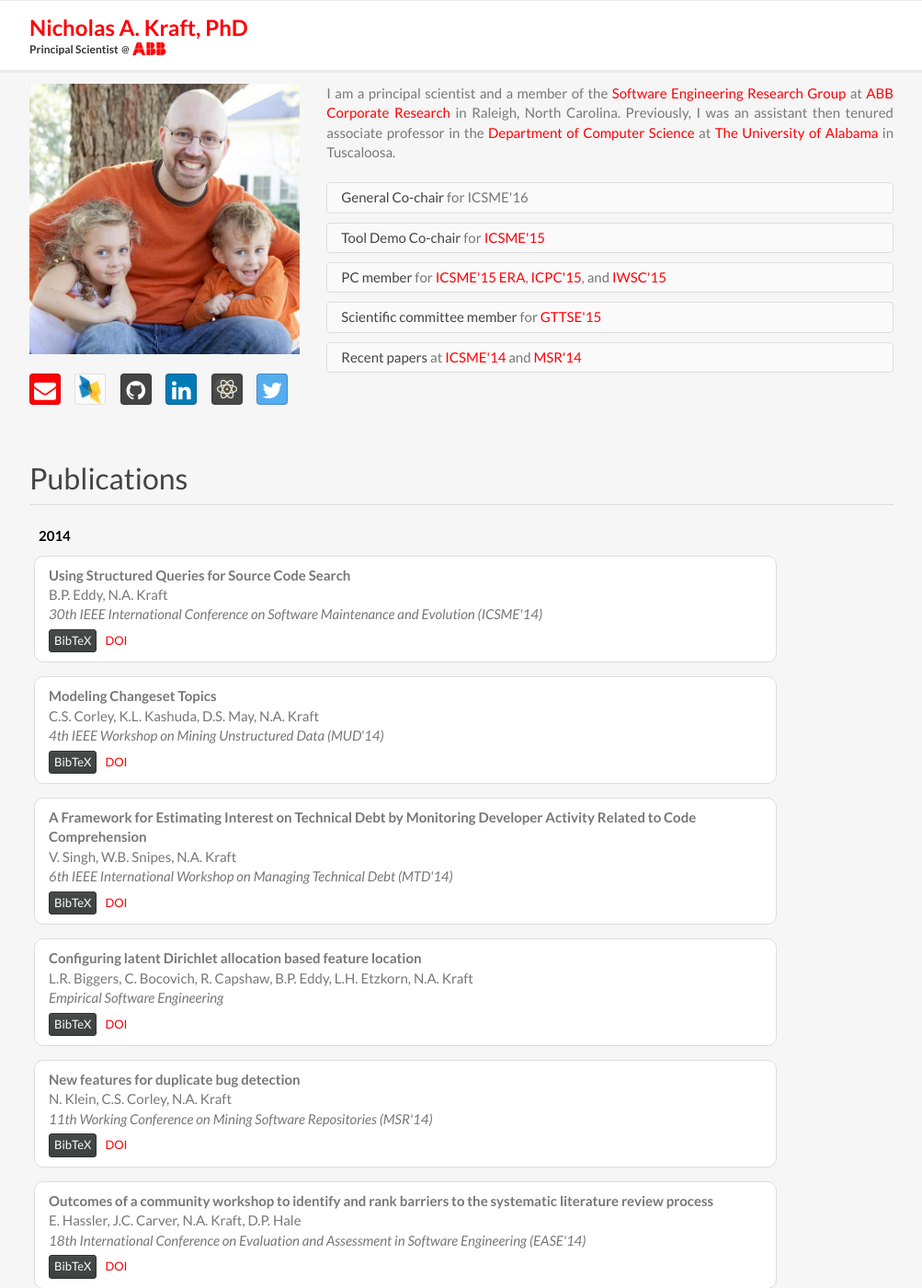
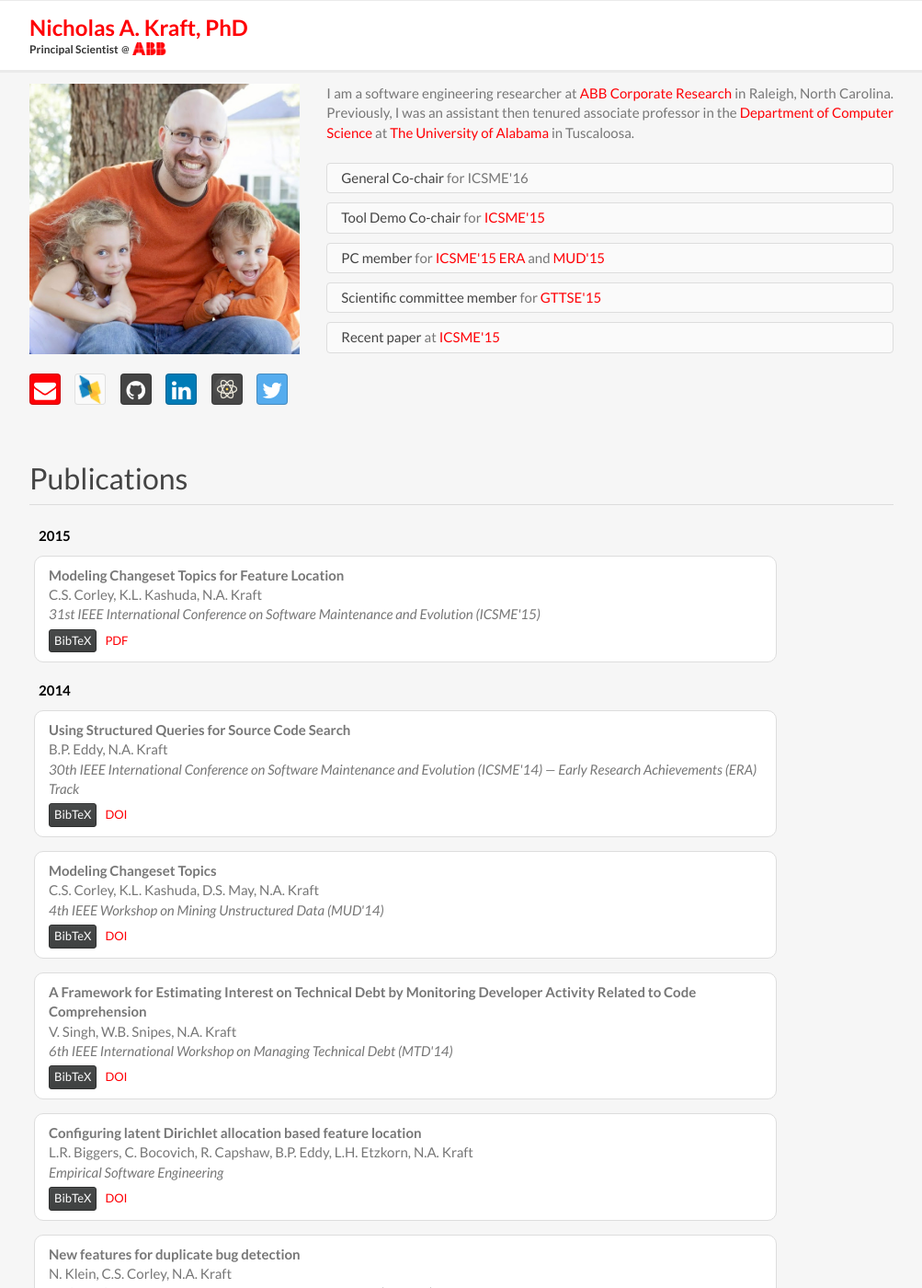
Before and after one commit to nkraft/nkraft.github.io, a Jekyll site: the page built from index.html, in a window 1280 px wide and 1400 px high. Shown: the whole window at 92% size, without its empty margins (138-1141 px from the left). Built offline with Jekyll 4.4.1, drawn with Linux system fonts in a browser that asks for light colours; nearby versions of some CDN libraries; some of the changed text lies outside the part shown.

Commit message:
add recent activity

```diff
--- a/_includes/header.html
+++ b/_includes/header.html
@@ -27,7 +27,7 @@
                     <div class="row">
                         <div class="col-sm-12">
                             <!-- <div>&nbsp;</div> -->
-                            <p>I am a principal scientist and a member of the <a href="http://abb.com/softwareresearch">Software Engineering Research Group</a> at <a href="http://www.abb.com/cawp/abbzh254/28e44b375d070ae2c1256b5700521b84.aspx">ABB Corporate Research</a> in Raleigh, North Carolina. Previously, I was an assistant then tenured associate professor in the <a href="http://www.cs.ua.edu">Department of Computer Science</a> at <a href="http://www.ua.edu">The University of Alabama</a> in Tuscaloosa.</p>
+                            <p>I am a software engineering researcher at <a href="http://www.abb.com/cawp/abbzh254/28e44b375d070ae2c1256b5700521b84.aspx">ABB Corporate Research</a> in Raleigh, North Carolina. Previously, I was an assistant then tenured associate professor in the <a href="http://www.cs.ua.edu">Department of Computer Science</a> at <a href="http://www.ua.edu">The University of Alabama</a> in Tuscaloosa.</p>
                         </div>
                     </div>
                     <div class="row">
@@ -57,10 +57,9 @@
                                     <span class="list-group-item-heading">PC member</span>
                                     <span class="list-group-item-text">
                                         for
-                                        <a href="http://www.icsme.uni-bremen.de/cfp_era.php">ICSME'15 ERA</a>,
-                                        <a href="https://dibt.unimol.it/ICPC15/">ICPC'15</a>,
+                                        <a href="http://www.icsme.uni-bremen.de/cfp_era.php">ICSME'15 ERA</a>
                                         and
-                                        <a href="http://iwsc2015.usask.ca">IWSC'15</a>
+                                        <a href="http://sback.it/mud2015">MUD'15</a>
                                     </span>
                                 </li>
                             </ul>
@@ -75,12 +74,10 @@
                             </ul>
                             <ul class="list-group">
                                 <li class="list-group-item">
-                                    <span class="list-group-item-heading">Recent papers</span>
+                                    <span class="list-group-item-heading">Recent paper</span>
                                     <span class="list-group-item-text">
                                         at
-                                        <a href="http://www.icsme2014.org">ICSME'14</a>
-                                        and
-                                        <a href="http://2014.msrconf.org">MSR'14</a>
+                                        <a href="http://www.icsme.uni-bremen.de">ICSME'15</a>
                                     </span>
                                 </li>
                             </ul>
--- a/_includes/publications.html
+++ b/_includes/publications.html
@@ -1,3 +1,28 @@
+
+<div class="row header">
+    <div class="col-pub-header">2015</div>
+</div>
+<div class="row">
+    <div class="col-pub">
+        <div class="pub-html">
+            <span class="pub-title">Modeling Changeset Topics for Feature Location</span><br>
+            <span class="pub-author">C.S. Corley, K.L. Kashuda, N.A. Kraft</span><br>
+            <span class="pub-venue">31st IEEE International Conference on Software Maintenance and Evolution (ICSME'15)</span><br>
+        </div>
+        <a href="http://christop.club/publications/pdfs/Corley-etal_15.pdf" class="btn btn-link btn-sm" role="button">PDF</a>
+        <div class="pub-bibtex hidden">
+<pre>@inproceedings{Corley_etal:2015,
+  author    = {C.S. Corley and K.L. Kashuda and N.A. Kraft},
+  title     = {Modeling Changeset Topics for Feature Location},
+  booktitle = {Proceedings of the 31st IEEE International Conference on Software Maintenance and Evolution (ICSME'15)},
+  month     = sep # "\slash " # oct,
+  year      = 2015,
+  location  = {Bremen, Germany},
+}
+</pre>
+        </div>
+    </div>
+</div>
 
 <div class="row header">
     <div class="col-pub-header">2014</div>
@@ -7,7 +32,7 @@
         <div class="pub-html">
             <span class="pub-title">Using Structured Queries for Source Code Search</span><br>
             <span class="pub-author">B.P. Eddy, N.A. Kraft</span><br>
-            <span class="pub-venue">30th IEEE International Conference on Software Maintenance and Evolution (ICSME'14)</span><br>
+            <span class="pub-venue">30th IEEE International Conference on Software Maintenance and Evolution (ICSME'14) &mdash; Early Research Achievements (ERA) Track</span><br>
         </div>
         <a href="http://dx.doi.org/10.1109/ICSME.2014.68" class="btn btn-link btn-sm" role="button">DOI</a>
         <div class="pub-bibtex hidden">
@@ -241,7 +266,7 @@
         <div class="pub-html">
             <span class="pub-title">Building reputation in StackOverflow: An empirical investigation</span><br>
             <span class="pub-author">A.S. Bosu, C.S. Corley, D. Heaton, D. Chatterji, J.C. Carver, N.A. Kraft</span><br>
-            <span class="pub-venue">10th IEEE Working Conference on Mining Software Repositories (MSR'13)</span><br>
+            <span class="pub-venue">10th IEEE Working Conference on Mining Software Repositories (MSR'13) &mdash; Mining Challenge Track</span><br>
         </div>
         <a href="http://dx.doi.org/10.1109/MSR.2013.6624013" class="btn btn-link btn-sm" role="button">DOI</a>
         <div class="pub-bibtex hidden">
@@ -458,7 +483,7 @@
         <div class="pub-html">
             <span class="pub-title">Toward a metrics suite for source code lexicons</span><br>
             <span class="pub-author">L.R. Biggers, B.P. Eddy, N.A. Kraft, L.H. Etzkorn</span><br>
-            <span class="pub-venue">27th IEEE International Conference on Software Maintenance (ICSM'11)</span><br>
+            <span class="pub-venue">27th IEEE International Conference on Software Maintenance (ICSM'11) &mdash; Early Research Achievements (ERA) Track</span><br>
         </div>
         <a href="http://dx.doi.org/10.1109/ICSM.2011.6080816" class="btn btn-link btn-sm" role="button">DOI</a>
         <div class="pub-bibtex hidden">
@@ -504,7 +529,7 @@
         <div class="pub-html">
             <span class="pub-title">Evaluating the testing ability of senior-level computer science students</span><br>
             <span class="pub-author">J.C. Carver, N.A. Kraft</span><br>
-            <span class="pub-venue">24th IEEE-CS Conference on Software Engineering Education and Training (CSEE\&T'11)</span><br>
+            <span class="pub-venue">24th IEEE-CS Conference on Software Engineering Education and Training (CSEE&amp;T'11)</span><br>
         </div>
         <a href="http://dx.doi.org/10.1109/CSEET.2011.5876084" class="btn btn-link btn-sm" role="button">DOI</a>
         <div class="pub-bibtex hidden">
@@ -967,14 +992,14 @@
         <div class="pub-html">
             <span class="pub-title">Toward an Infrastructure to Support Interoperability in Reverse Engineering</span><br>
             <span class="pub-author">N.A. Kraft, B.A. Malloy, J.F. Power</span><br>
-            <span class="pub-venue">12th Working Conference on Reverse Engineering (WCRE'12)</span><br>
+            <span class="pub-venue">12th Working Conference on Reverse Engineering (WCRE'05)</span><br>
         </div>
         <a href="http://dx.doi.org/10.1109/WCRE.2005.32" class="btn btn-link btn-sm" role="button">DOI</a>
         <div class="pub-bibtex hidden">
 <pre>@inproceedings{Kraft_etal:2005a,
   author    = {N.A. Kraft and B.A. Malloy and J.F. Power},
   title     = {Toward an Infrastructure to Support Interoperability in Reverse Engineering},
-  booktitle = {Proceedings of the 12th Working Conference on Reverse Engineering (WCRE'12)},
+  booktitle = {Proceedings of the 12th Working Conference on Reverse Engineering (WCRE'05)},
   pages     = {196--205},
   month     = nov,
   year      = 2005,
```
